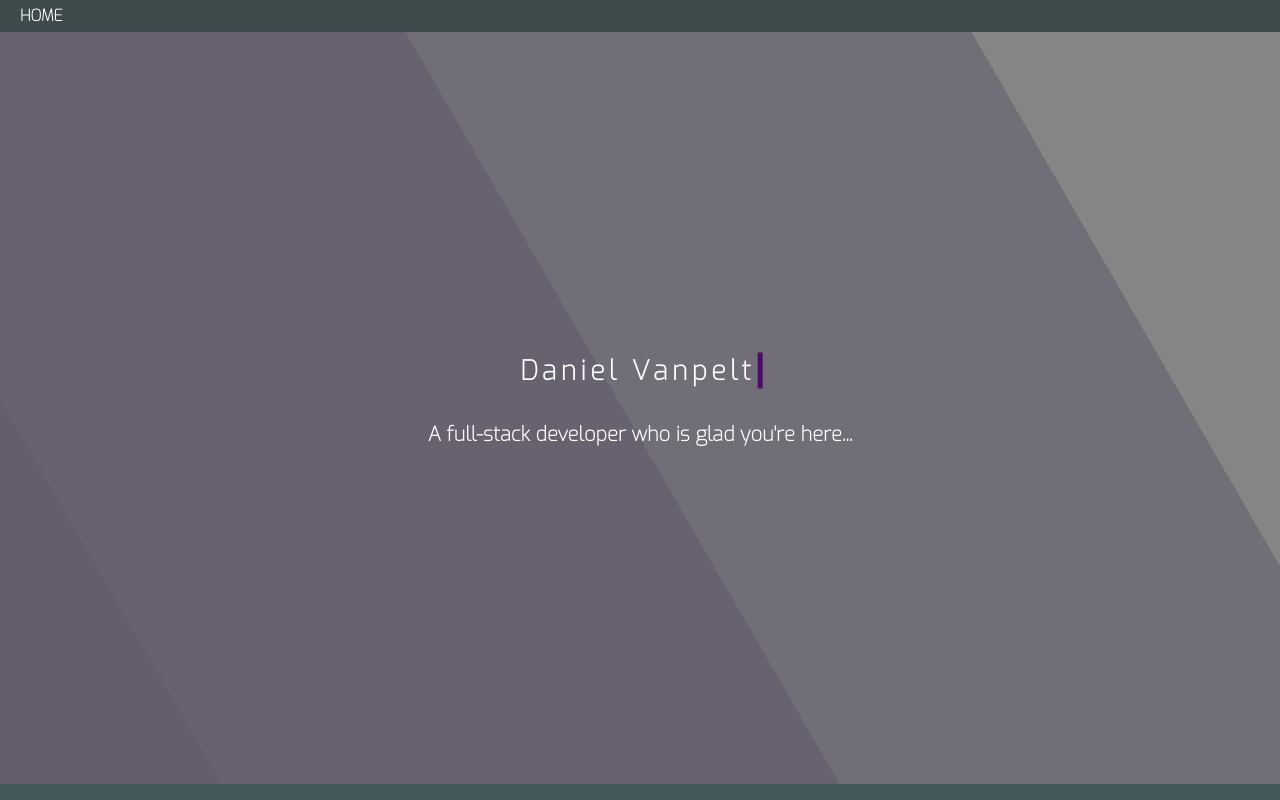
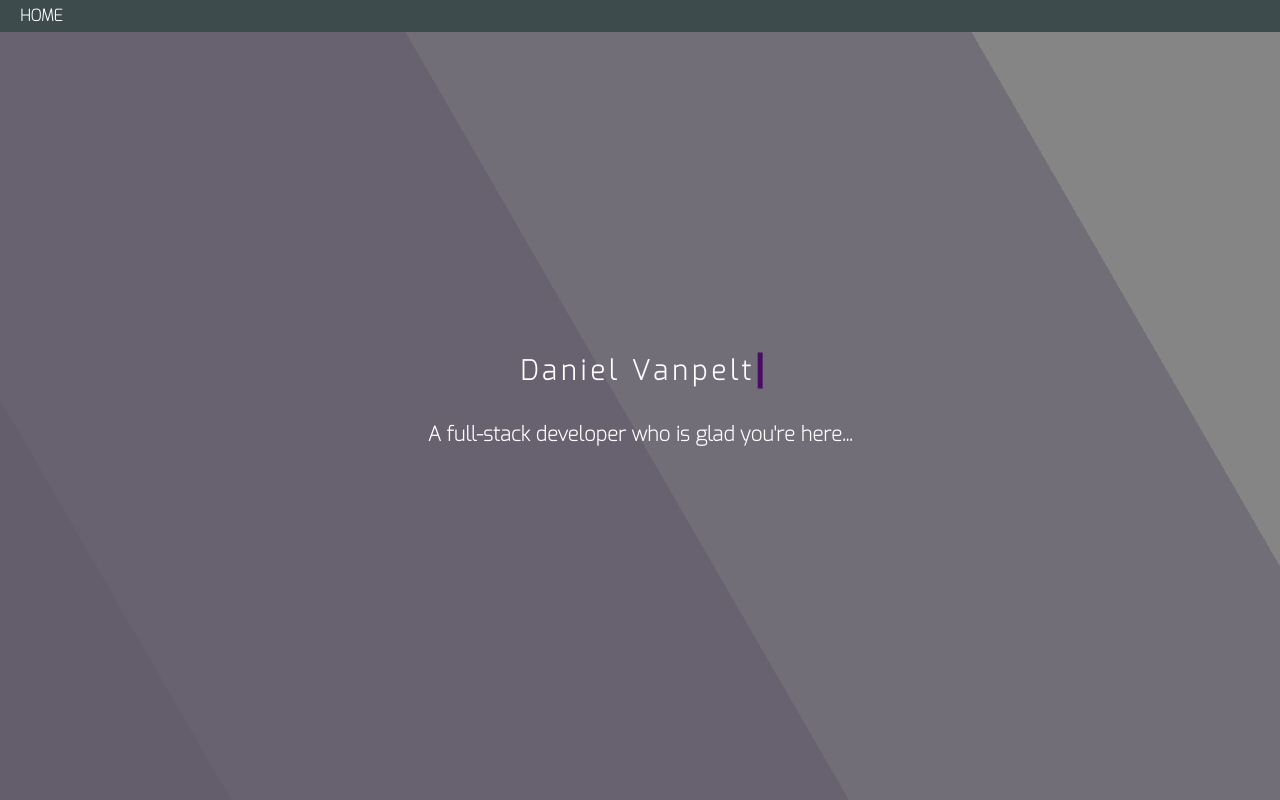
Before and after one commit to dvanpelt-hub/my-portfolio, a React (Create React App) app: page / in a window 1280 px wide. Shown: the top 800 px of the page. Built offline with nearby package versions, Linux system fonts and the light colour scheme.

Commit message:
Updated basic styling for Landing component

```diff
--- a/src/components/Landing/Landing.css
+++ b/src/components/Landing/Landing.css
@@ -35,7 +35,7 @@
 }
 
 header {
-  height: 94vh;
+  height: 100vh;
 }
 
 header h1,
```
